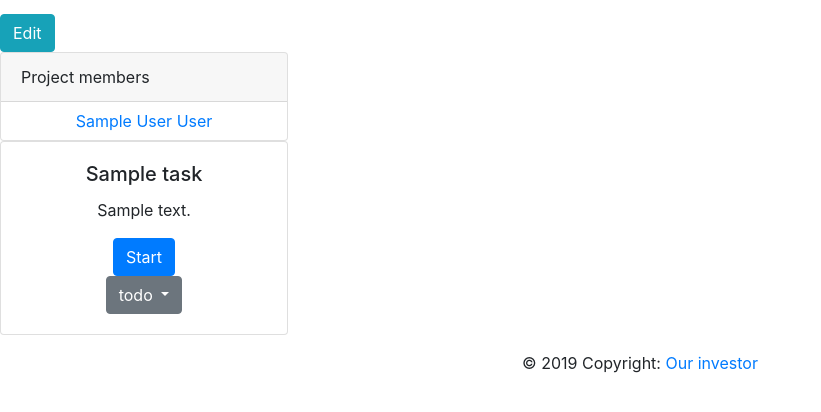
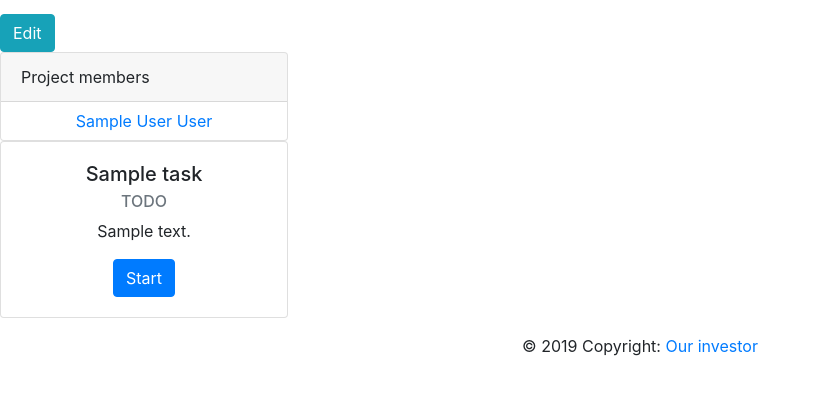
Before and after one commit to temur-kh/YATracker, a Django app: page /dashboard/project/1 in a window 1280 px wide. Shown: the part 140-552 px from the top of the page, without its empty margins (0-821 px from the left). Run offline with Django 3.2, Linux system fonts and the light colour scheme; a user stored in the database is signed in; tables that the repository leaves empty hold one stand-in row (values such as "Sample post"); some libraries are stand-ins or nearby versions.

Commit message:
feat[front]: replace dropdown to buttons, add functional for each button
#front #task

```diff
--- a/project_manager/models/project.py
+++ b/project_manager/models/project.py
@@ -40,8 +40,14 @@ class Task(models.Model):
         on_delete=models.CASCADE,
     )
 
-    def get_absolute_url(self):
-        return reverse('task_to_progress', kwargs={'id': self.id})
+    def get_done_url(self):
+        return reverse('task_to_done', kwargs={'id': self.id})
+
+    def get_started_url(self):
+        return reverse('task_to_started', kwargs={'id': self.id})
+
+    def get_paused_url(self):
+        return reverse('task_to_paused', kwargs={'id': self.id})
 
 
 class TimeLog(models.Model):
--- a/project_manager/models/status.py
+++ b/project_manager/models/status.py
@@ -1,5 +1,6 @@
 STATUS = (
         ('todo', 'TODO'),
         ('prog', 'In Progress'),
+        ('paus', 'Paused'),
         ('done', 'DONE'),
         )
--- a/project_manager/templates/project_manager/task_card_template.html
+++ b/project_manager/templates/project_manager/task_card_template.html
@@ -1,29 +1,20 @@
 <div class="card text-center" style="width: 18rem;">
     <div class="card-body">
         <h5 class="card-title">{{ task.title }}</h5>
+        <h6 class="card-subtitle mb-2 text-muted">{{ task.get_status_display }}</h6>
         <p class="card-text">{{ task.description }}</p>
-        {% if task.status == "prog" %}
-            <a href="#" class="btn btn-primary">Finish</a>
-        {% elif task.status == "todo" %}
-            <a href="#" class="btn btn-primary">Start</a>
+
+        {% if task.status == "todo" %}
+            <a href="{{ task.get_started_url }}" class="btn btn-primary">Start</a>
+        {% elif task.status == "prog" %}
+            <a href="{{ task.get_paused_url }}" class="btn btn-primary">Pause</a>
+            <a href="{{ task.get_done_url }}" class="btn btn-primary">Finish</a>
+        {% elif task.status == "paus" %}
+            <a href="{{ task.get_started_url }}" class="btn btn-primary">Start</a>
+            <a href="{{ task.get_done_url }}" class="btn btn-primary">Finish</a>
         {% else %}
-            <div class="btn-group-toggle" data-toggle="buttons">
-                <label class="btn btn-secondary active">
-                    <input type="checkbox" checked autocomplete="off"> Checked
-                </label>
-            </div>
+            <a href="#" class="btn btn-primary" disabled="">Done</a>
         {% endif %}
-        <div class="dropdown">
-            <button class="btn btn-secondary dropdown-toggle" type="button" id="dropdownMenuButton"
-                    data-toggle="dropdown" aria-haspopup="true" aria-expanded="false">
-                {{ task.status }}
-            </button>
 
-            <div class="dropdown-menu" aria-labelledby="dropdownMenuButton">
-                <a class="dropdown-item" href="{{ task.get_absolute_url }}">TODO</a>
-                <a class="dropdown-item" href="#">Another action</a>
-                <a class="dropdown-item" href="#">Something else here</a>
-            </div>
-        </div>
     </div>
 </div>
--- a/project_manager/urls.py
+++ b/project_manager/urls.py
@@ -4,5 +4,7 @@ from project_manager import views as pm_view
 urlpatterns = [
     path('', pm_view.index, name='dashboard'),
     path('project/<int:id>', pm_view.project_view, name='project'),
-    path('task_to_progress/<int:id>', pm_view.to_progress, name='task_to_progress')
+    path('task_to_started/<int:id>', pm_view.start_task, name='task_to_started'),
+    path('task_to_done/<int:id>', pm_view.to_done, name='task_to_done'),
+    path('task_to_paused/<int:id>', pm_view.pause_task, name='task_to_paused'),
 ]
```
